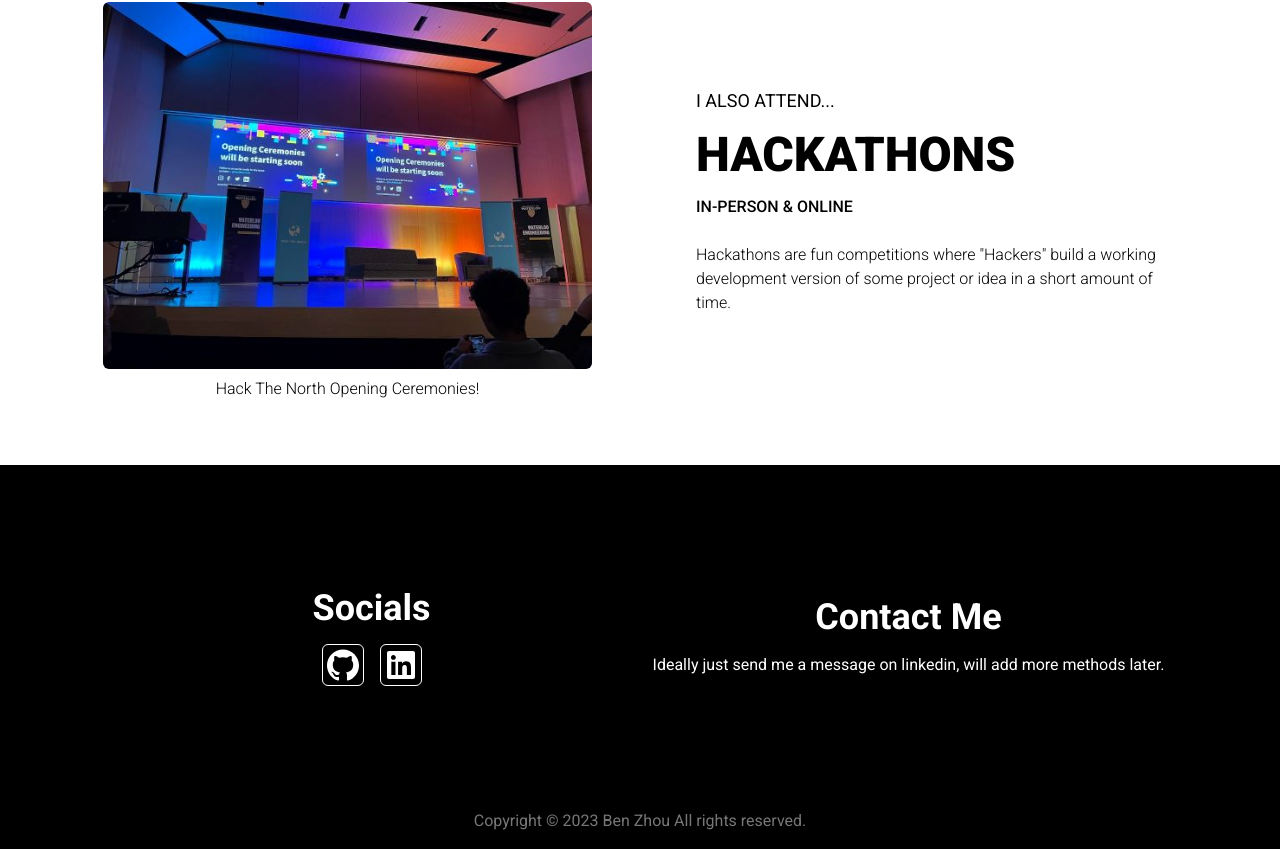
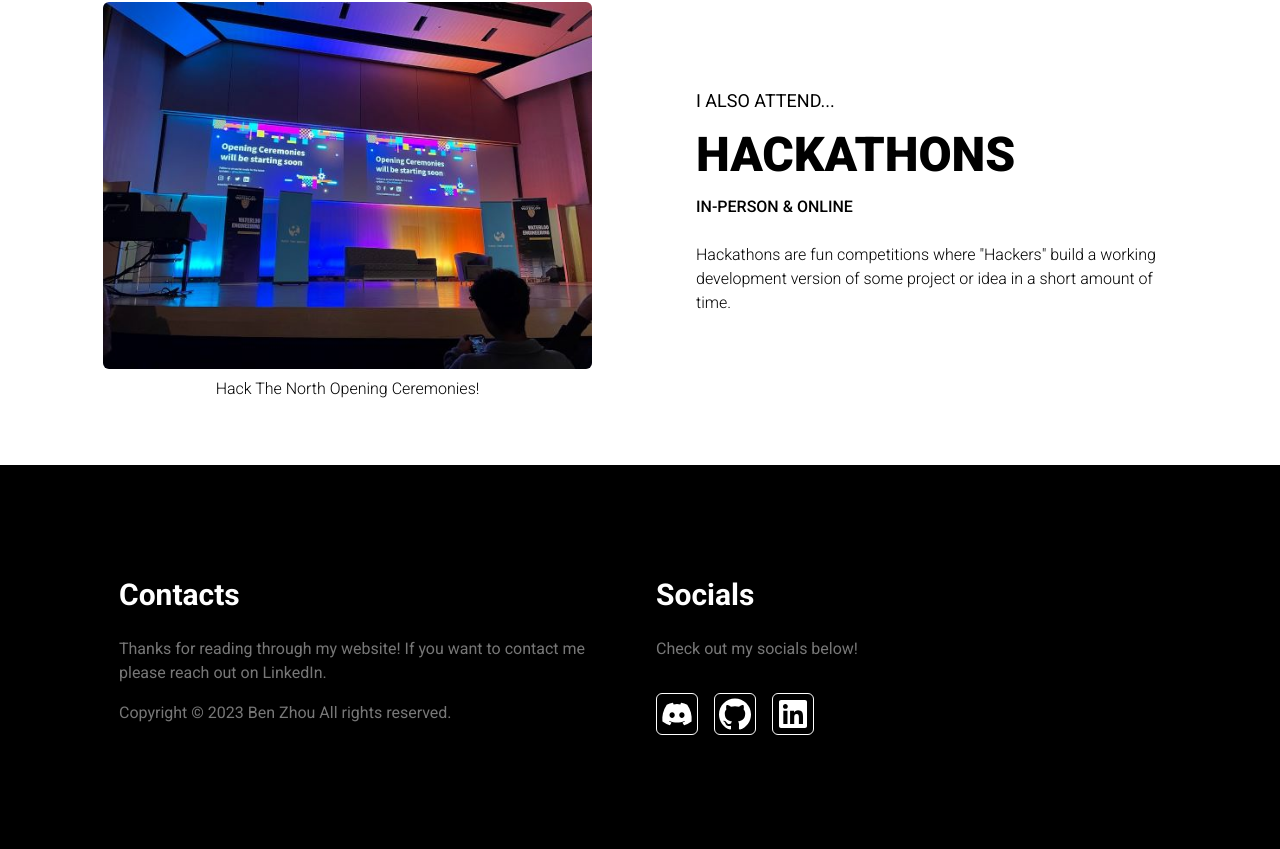
Before and after one commit to Leg3ndary/ben-portfolio, a Next.js app: page / in a window 1280 px wide. Shown: the part 2049-2898 px from the top of the page. Built offline with nearby package versions, Linux system fonts and the light colour scheme.

Commit message:
Update footer

```diff
--- a/src/components/Footer.tsx
+++ b/src/components/Footer.tsx
@@ -1,5 +1,5 @@
 import { ImGithub } from "react-icons/im";
-import { FaLinkedin } from "react-icons/fa";
+import { FaLinkedin, FaDiscord } from "react-icons/fa";
 import { motion } from "framer-motion";
 
 const motionProps = {
@@ -16,14 +16,39 @@ const motionProps = {
 export default function Footer() {
     return (
         <div className="flex justify-center w-full bg-black h-96">
-            <div className="flex w-[1170px]">
+            <div className="flex xl:w-[1170px] 2xl:w-[1400px]">
                 <div className="flex flex-col items-center justify-center w-full h-full">
                     <div className="grid w-full h-full grid-flow-col grid-rows-2 p-12 py-4 lg:py-0 lg:grid-cols-2 lg:grid-flow-row lg:grid-rows-none">
-                        <div className="flex flex-col items-center justify-center flex-1">
-                            <h2 className="py-4 text-4xl font-bold text-white">
+                        <div className="flex flex-col flex-1 mx-4 my-24">
+                            <h2 className="py-4 text-3xl font-bold text-white text-start">
+                                Contacts
+                            </h2>
+                            <p className="text-[#777777] py-2">
+                                Thanks for reading through my website! If you
+                                want to contact me please reach out on LinkedIn.
+                            </p>
+                            <p className="text-[#777777] py-2">
+                                Copyright © 2023 Ben Zhou All rights reserved.
+                            </p>
+                        </div>
+                        <div className="flex flex-col flex-1 mx-4 my-24">
+                            <h2 className="py-4 text-3xl font-bold text-white">
                                 Socials
                             </h2>
+                            <p className="text-[#777777] py-2 pb-8">
+                                Check out my socials below!
+                            </p>
                             <div className="flex gap-4">
+                                <motion.div {...motionProps}>
+                                    <div className="p-1 transition border border-white rounded-md group hover:border-transparent">
+                                        <a
+                                            href="https://discord.com/users/360061101477724170"
+                                            target="_blank"
+                                        >
+                                            <FaDiscord className="w-6 h-6 lg:w-8 lg:h-8 text-white transition hover:text-[#7289DA]" />
+                                        </a>
+                                    </div>
+                                </motion.div>
                                 <motion.div {...motionProps}>
                                     <div className="p-1 transition border border-white rounded-md group hover:border-transparent">
                                         <a
@@ -46,20 +71,6 @@ export default function Footer() {
                                 </motion.div>
                             </div>
                         </div>
-                        <div className="flex flex-col items-center justify-center flex-1">
-                            <h2 className="py-4 text-4xl font-bold text-white">
-                                Contact Me
-                            </h2>
-                            <p className="text-center text-white">
-                                Ideally just send me a message on linkedin, will
-                                add more methods later.
-                            </p>
-                        </div>
-                    </div>
-                    <div className="flex items-center justify-center h-16">
-                        <p className="p-3 text-base text-[#777777] text-center">
-                            Copyright © 2023 Ben Zhou All rights reserved.
-                        </p>
                     </div>
                 </div>
             </div>
```
